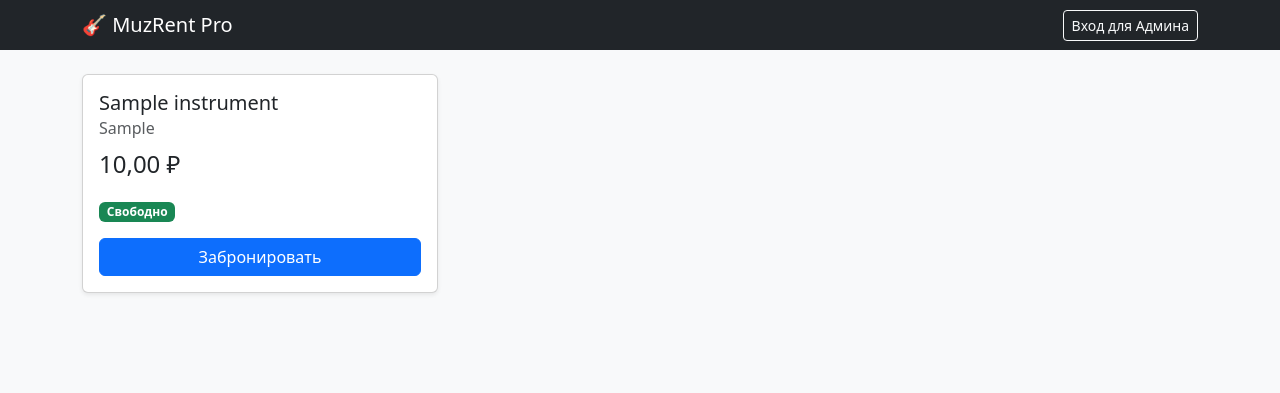
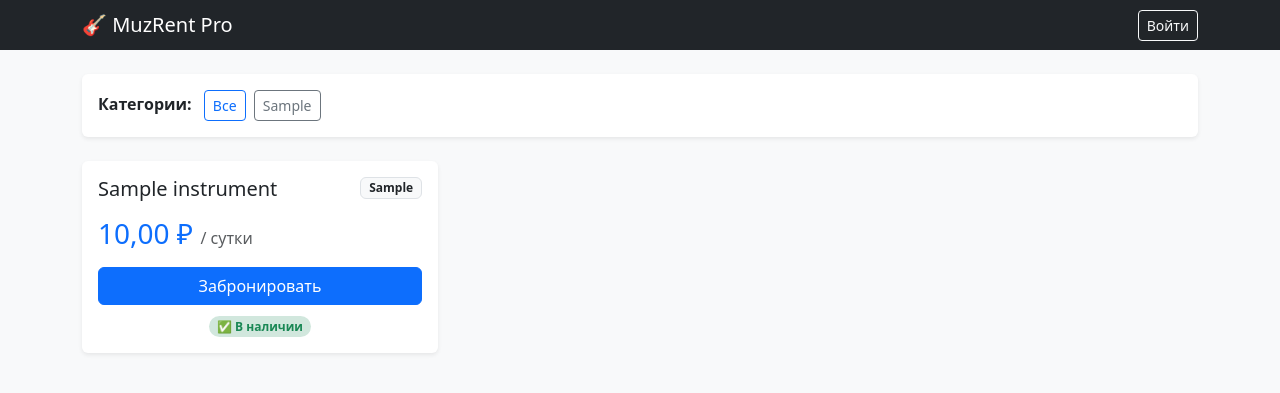
Before and after one commit to DREXATROLL/muzrent_pro, a Django app: page / in a window 1280 px wide. Shown: the top 393 px of the page. Run offline with Django 5.2, Linux system fonts and the light colour scheme; tables that the repository leaves empty hold one stand-in row (values such as "Sample post").

Commit message:
Add filters and profile

```diff
--- a/config/urls.py
+++ b/config/urls.py
@@ -5,5 +5,6 @@ from rentals import views
 urlpatterns = [
     path('admin/', admin.site.urls),
     path('', views.catalog, name='catalog'),
+    path('profile/', views.profile, name='profile'), # <--- НОВАЯ СТРОКА
     path('api/book/', views.create_booking_async, name='book_api'),
 ]
--- a/rentals/views.py
+++ b/rentals/views.py
@@ -5,10 +5,21 @@ from asgiref.sync import sync_to_async
 from .models import Instrument, Rental
 from django.contrib.auth.models import User
 
-# Синхронная вьюха для каталога (здесь всё ок)
+# Синхронная вьюха для каталога
 def catalog(request):
     instruments = Instrument.objects.all().order_by('id')
-    return render(request, 'catalog.html', {'instruments': instruments})
+
+    category = request.GET.get('category')
+    if category:
+        instruments = instruments.filter(category=category)
+
+    # Получаем список всех категорий для меню
+    categories = Instrument.objects.values_list('category', flat=True).distinct()
+
+    return render(request, 'catalog.html', {
+        'instruments': instruments,
+        'categories': categories
+    })
 
 # Выносим работу с юзером в отдельную функцию-обертку
 @sync_to_async
@@ -59,3 +70,11 @@ def process_booking_transaction(inst_id, user):
 
     except Instrument.DoesNotExist:
         return "Ошибка: Инструмент не найден"
+
+from django.contrib.auth.decorators import login_required
+
+@login_required(login_url='/admin/')
+def profile(request):
+    # Показываем только аренды текущего пользователя
+    my_rentals = Rental.objects.filter(user=request.user).select_related('instrument').order_by('-created_at')
+    return render(request, 'profile.html', {'rentals': my_rentals})
--- a/templates/catalog.html
+++ b/templates/catalog.html
@@ -7,33 +7,76 @@
     <link href="https://cdn.jsdelivr.net/npm/bootstrap@5.3.0/dist/css/bootstrap.min.css" rel="stylesheet">
 </head>
 <body class="bg-light">
+
+<!-- Шапка сайта -->
 <nav class="navbar navbar-dark bg-dark mb-4">
     <div class="container">
-        <span class="navbar-brand mb-0 h1">🎸 MuzRent Pro</span>
-        <a href="/admin/" class="btn btn-outline-light btn-sm">Вход для Админа</a>
+        <a href="/" class="navbar-brand mb-0 h1">🎸 MuzRent Pro</a>
+        <div>
+            {% if user.is_authenticated %}
+                <span class="text-light me-3">Привет, {{ user.username }}</span>
+                {% if user.is_superuser %}
+                    <a href="/admin/" class="btn btn-outline-light btn-sm">Админка</a>
+                {% endif %}
+            {% else %}
+                <a href="/admin/" class="btn btn-outline-light btn-sm">Войти</a>
+            {% endif %}
+        </div>
     </div>
 </nav>
 
 <div class="container">
+    <!-- Блок фильтров и Личного кабинета -->
+    <div class="d-flex justify-content-between align-items-center mb-4 p-3 bg-white rounded shadow-sm">
+        <div>
+            <span class="fw-bold me-2">Категории:</span>
+            <a href="/" class="btn btn-sm btn-outline-primary me-1">Все</a>
+            {% for cat in categories %}
+                <a href="/?category={{ cat }}" class="btn btn-sm btn-outline-secondary me-1">{{ cat }}</a>
+            {% endfor %}
+        </div>
+
+        {% if user.is_authenticated %}
+            <a href="/profile/" class="btn btn-success btn-sm">👤 Личный кабинет</a>
+        {% endif %}
+    </div>
+
+    <!-- Сетка товаров -->
     <div class="row" id="catalog">
         {% for item in instruments %}
         <div class="col-md-4 mb-4">
-            <div class="card h-100 shadow-sm">
+            <div class="card h-100 shadow-sm border-0">
                 <div class="card-body">
-                    <h5 class="card-title">{{ item.name }}</h5>
-                    <h6 class="card-subtitle mb-2 text-muted">{{ item.category }}</h6>
-                    <p class="fs-4">{{ item.price }} ₽</p>
+                    <div class="d-flex justify-content-between align-items-start mb-2">
+                        <h5 class="card-title mb-0">{{ item.name }}</h5>
+                        <span class="badge bg-light text-dark border">{{ item.category }}</span>
+                    </div>
+
+                    <h3 class="text-primary my-3">{{ item.price }} ₽ <small class="fs-6 text-muted">/ сутки</small></h3>
 
                     {% if item.status == 'available' %}
-                        <span class="badge bg-success mb-2">Свободно</span>
-                        <button onclick="book({{ item.id }})" class="btn btn-primary w-100 mt-2">Забронировать</button>
+                        <div class="d-grid">
+                            <button onclick="book({{ item.id }})" class="btn btn-primary">Забронировать</button>
+                        </div>
+                        <div class="text-center mt-2">
+                            <span class="badge bg-success-subtle text-success rounded-pill">✅ В наличии</span>
+                        </div>
                     {% else %}
-                        <span class="badge bg-secondary mb-2">Занято</span>
-                        <button disabled class="btn btn-secondary w-100 mt-2">Недоступно</button>
+                        <div class="d-grid">
+                            <button disabled class="btn btn-secondary">Недоступно</button>
+                        </div>
+                        <div class="text-center mt-2">
+                            <span class="badge bg-danger-subtle text-danger rounded-pill">🚫 Сейчас в аренде</span>
+                        </div>
                     {% endif %}
                 </div>
             </div>
         </div>
+        {% empty %}
+            <div class="col-12 text-center py-5">
+                <h3 class="text-muted">В этой категории пока нет инструментов 😔</h3>
+                <a href="/" class="btn btn-outline-primary mt-3">Вернуться ко всем товарам</a>
+            </div>
         {% endfor %}
     </div>
 </div>
@@ -42,7 +85,6 @@
     async function book(id) {
         const formData = new FormData();
         formData.append('id', id);
-        // Получаем CSRF токен из куки (стандарт Django)
         const csrf = document.cookie.match(/csrftoken=([\w-]+)/)?.[1];
 
         try {
@@ -52,10 +94,19 @@
                 headers: {'X-CSRFToken': csrf}
             });
             let result = await response.json();
-            alert(result.message);
-            location.reload();
-        } catch(e) { alert('Ошибка сети'); }
+
+            if (response.ok) {
+                alert(result.message);
+                location.reload();
+            } else {
+                // Если ошибка (403/409), тоже показываем сообщение
+                alert(result.message || "Ошибка при бронировании");
+            }
+        } catch(e) {
+            alert('Ошибка сети или сервера');
+        }
     }
 </script>
+
 </body>
 </html>
```
Also changed, not shown: templates/profile.html (added, +33 -0 lines).
